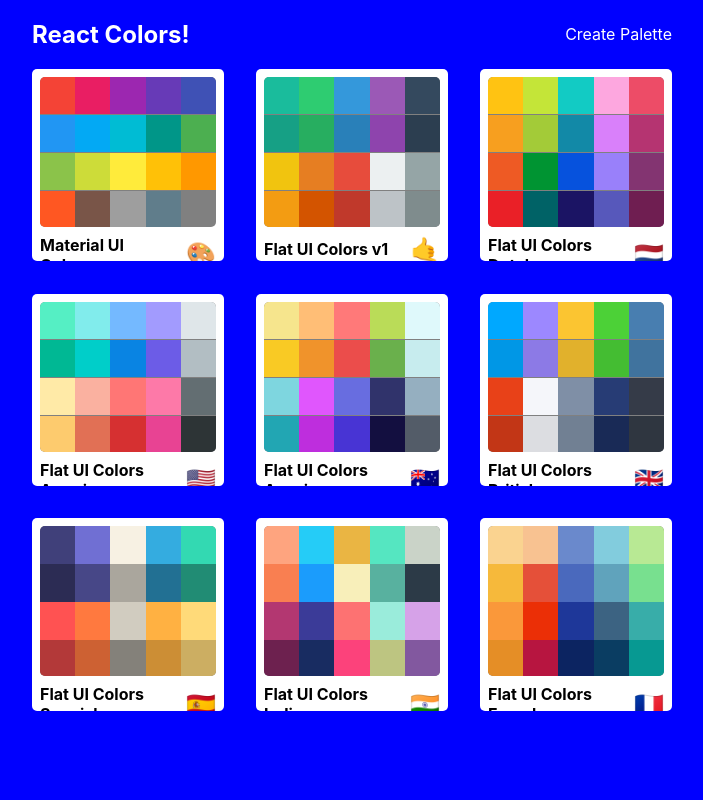
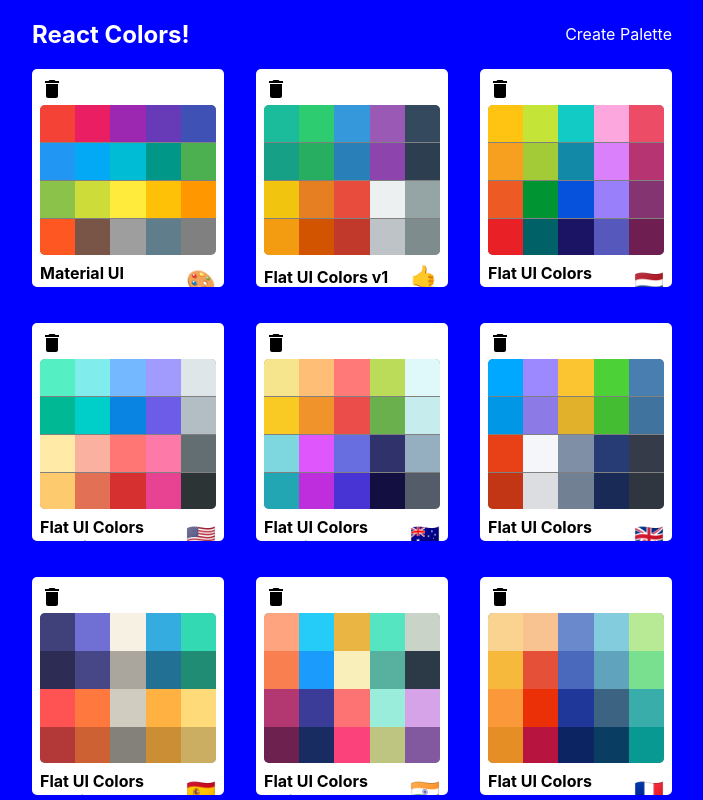
Before and after one commit to angusb93/color-picker, a React (Create React App) app: page / in a window 1280 px wide. Shown: the whole page, without its empty margins (288-991 px from the left). Built offline with nearby package versions, Linux system fonts and the light colour scheme.

Commit message:
delete icon added without functionality

```diff
--- a/src/MiniPalette.js
+++ b/src/MiniPalette.js
@@ -1,6 +1,7 @@
 import React from "react";
 import { withStyles } from "@material-ui/styles";
 import styles from "./styles/MiniPaletteStyles";
+import DeleteIcon from "@material-ui/icons/Delete";
 function MiniPalette(props) {
   const { classes, paletteName, emoji, colors } = props;
   const miniColorBoxes = colors.map((color) => (
@@ -12,8 +13,13 @@
   ));
   return (
     <div className={classes.root} onClick={props.handleClick}>
+      <div className={classes.delete}>
+        <DeleteIcon
+          className={classes.deleteIcon}
+          style={{ transition: "0.3s ease-out" }}
+        />
+      </div>
       <div className={classes.colors}>{miniColorBoxes}</div>
-
       <h5 className={classes.title}>
         {paletteName} <span className={classes.emoji}>{emoji}</span>
       </h5>
```
